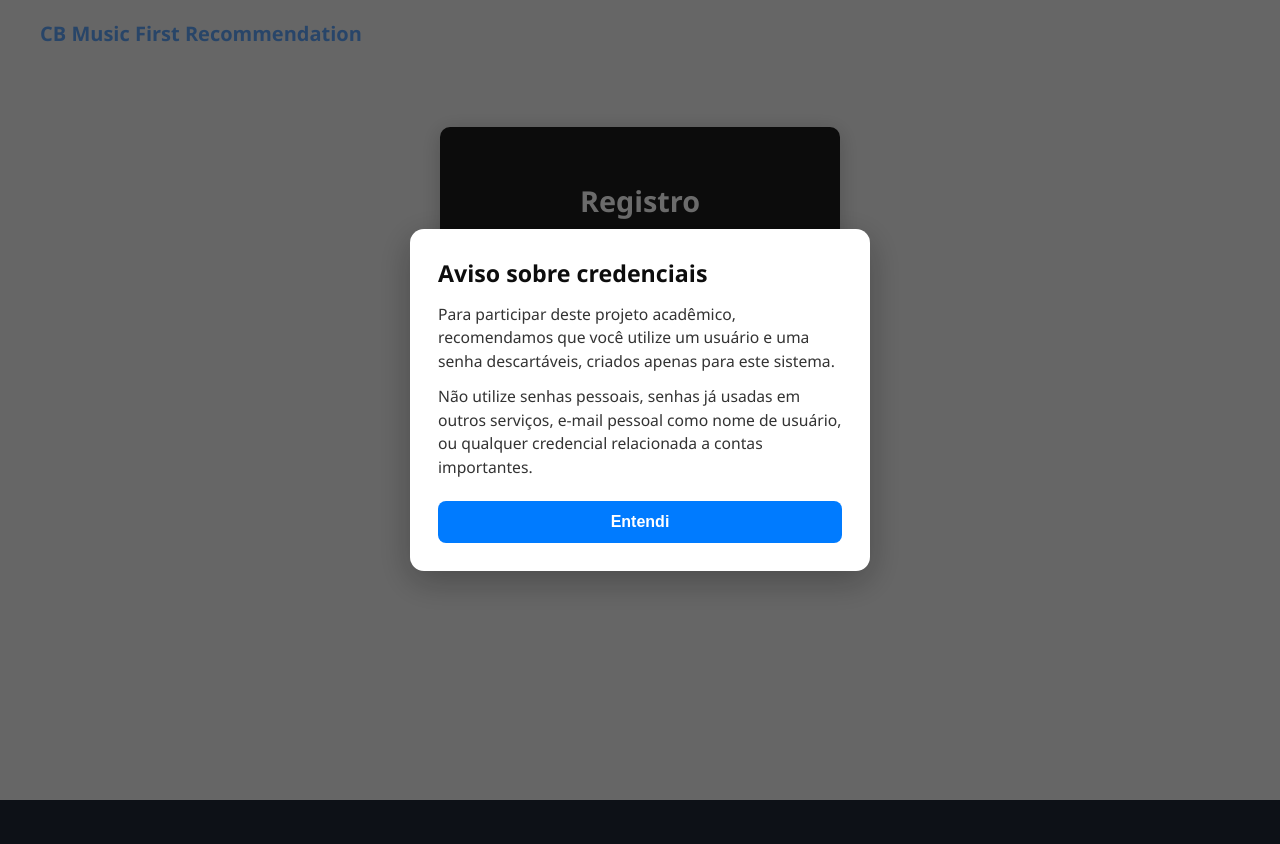
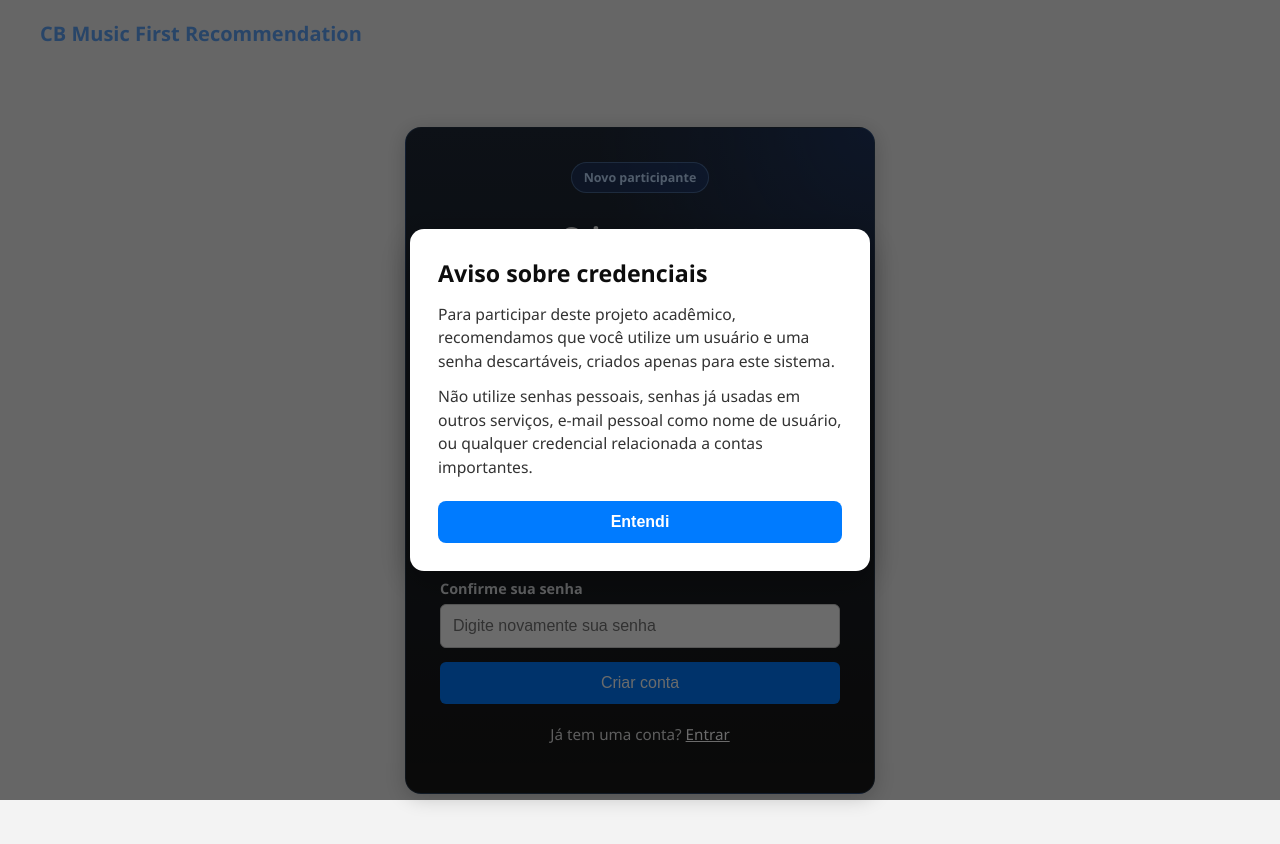
Before and after one commit to joao-fa/ContentBased-Music-First-Recommendation, a React app in the folder frontend/: page /login in a window 1280 px wide. Both pictures are taken after a click on the element "Registrar-se". Shown: the top 844 px of the page. Before the commit the page ends 800 px from the top, so only its background shows below. Built offline with nearby package versions, Linux system fonts and the light colour scheme; no server answers; the HTML template or start-up script is replaced by a standard one.

Commit message:
Melhorias na tela de registro

```diff
--- a/frontend/src/pages/Register.jsx
+++ b/frontend/src/pages/Register.jsx
@@ -1,21 +1,68 @@
 import { useState } from "react";
+import { HelpCircle } from "lucide-react";
 import { useNavigate } from "react-router-dom";
 import api from "../api";
 import "../styles/Auth.css";
 
 export default function Register() {
   const navigate = useNavigate();
+
   const [username, setUsername] = useState("");
   const [password, setPassword] = useState("");
+  const [passwordConfirmation, setPasswordConfirmation] = useState("");
+  const [errorMsg, setErrorMsg] = useState("");
+  const [submitting, setSubmitting] = useState(false);
   const [showCredentialWarning, setShowCredentialWarning] = useState(true);
+
+  const validateForm = () => {
+    const trimmedUsername = username.trim();
+
+    if (!trimmedUsername) {
+      setErrorMsg("Informe um nome de usuário.");
+      return false;
+    }
+
+    if (!password || !passwordConfirmation) {
+      setErrorMsg("Preencha a senha e a confirmação de senha.");
+      return false;
+    }
+
+    if (password !== passwordConfirmation) {
+      setErrorMsg("As senhas digitadas não coincidem.");
+      return false;
+    }
+
+    if (password.length < 4) {
+      setErrorMsg("A senha deve ter pelo menos 4 caracteres.");
+      return false;
+    }
+
+    setErrorMsg("");
+    return true;
+  };
 
   const handleSubmit = async (e) => {
     e.preventDefault();
+
+    if (!validateForm()) return;
+
     try {
-      await api.post("/api/user/register/", { username, password });
+      setSubmitting(true);
+      setErrorMsg("");
+
+      await api.post("/api/user/register/", {
+        username: username.trim(),
+        password,
+      });
+
       navigate("/login");
     } catch (err) {
-      alert("Erro ao registrar: " + err.message);
+      console.error(err);
+      setErrorMsg(
+        "Erro ao registrar. Verifique os dados informados ou tente novamente mais tarde."
+      );
+    } finally {
+      setSubmitting(false);
     }
   };
 
@@ -58,27 +105,76 @@ export default function Register() {
         </h1>
       </header>
 
-      <main className="auth-container">
-        <h2 className="auth-heading">Registro</h2>
+      <main className="auth-container auth-register-container">
+        <div className="auth-register-badge">Novo participante</div>
 
-        <form className="auth-form" onSubmit={handleSubmit}>
+        <h2 className="auth-heading auth-register-heading">Criar conta</h2>
+
+        <p className="auth-register-description">
+          Cadastre um usuário descartável para participar da avaliação acadêmica
+          do sistema de recomendação musical.
+        </p>
+
+        <div className="auth-data-help">
+          <span>Estes dados serão utilizados para quê?</span>
+
+          <span
+            className="auth-data-tooltip-wrapper"
+            tabIndex={0}
+            aria-label="Informações sobre uso dos dados de cadastro"
+          >
+            <HelpCircle size={17} />
+
+            <span className="auth-data-tooltip">
+              Os dados informados não serão utilizados para fins além deste projeto
+              de mestrado. Eles serão mantidos em bancos hospedados e servirão apenas
+              para distinguir as avaliações realizadas no sistema.
+            </span>
+          </span>
+        </div>
+
+        {errorMsg && <p className="auth-error">{errorMsg}</p>}
+
+        <form className="auth-form auth-register-form" onSubmit={handleSubmit}>
+          <label className="auth-field">
+            <span>Usuário</span>
             <input
               type="text"
-            placeholder="Usuário"
+              placeholder="Crie um usuário para este sistema"
               value={username}
               onChange={(e) => setUsername(e.target.value)}
+              autoComplete="username"
               required
             />
+          </label>
 
+          <label className="auth-field">
+            <span>Senha</span>
             <input
               type="password"
-            placeholder="Senha"
+              placeholder="Crie uma senha descartável"
               value={password}
               onChange={(e) => setPassword(e.target.value)}
+              autoComplete="new-password"
               required
             />
+          </label>
 
-          <button type="submit">Registrar</button>
+          <label className="auth-field">
+            <span>Confirme sua senha</span>
+            <input
+              type="password"
+              placeholder="Digite novamente sua senha"
+              value={passwordConfirmation}
+              onChange={(e) => setPasswordConfirmation(e.target.value)}
+              autoComplete="new-password"
+              required
+            />
+          </label>
+
+          <button type="submit" disabled={submitting}>
+            {submitting ? "Registrando..." : "Criar conta"}
+          </button>
         </form>
 
         <p className="auth-link">
--- a/frontend/src/styles/Auth.css
+++ b/frontend/src/styles/Auth.css
@@ -8,7 +8,7 @@ body {
   margin: 0;
   padding: 0;
   font-family: 'Segoe UI', Tahoma, Geneva, Verdana, sans-serif;
-  background-color: #f3f3f3; /* off-white */
+  background-color: #f3f3f3;
   color: #222;
 }
 
@@ -66,6 +66,12 @@ body {
   font-size: 1rem;
 }
 
+.auth-form input:focus {
+  outline: none;
+  border-color: #60a5fa;
+  box-shadow: 0 0 0 2px rgba(96, 165, 250, 0.22);
+}
+
 .auth-form button {
   padding: 12px;
   background-color: #007bff;
@@ -79,6 +85,11 @@ body {
 
 .auth-form button:hover {
   background-color: #0056b3;
+}
+
+.auth-form button:disabled {
+  opacity: 0.72;
+  cursor: not-allowed;
 }
 
 /* Link abaixo do botão */
@@ -148,11 +159,136 @@ body {
   background-color: #0056b3;
 }
 
+/* ==========================================================
+   Registro
+   ========================================================== */
+
+.auth-register-container {
+  max-width: 470px;
+  padding: 34px;
+  border-radius: 16px;
+  background:
+    radial-gradient(circle at top right, rgba(37, 99, 235, 0.22), transparent 34%),
+    linear-gradient(180deg, #1f2937 0%, #171717 100%);
+  border: 1px solid rgba(96, 165, 250, 0.18);
+}
+
+.auth-register-badge {
+  width: fit-content;
+  margin: 0 auto 12px;
+  padding: 6px 12px;
+  border-radius: 999px;
+  background-color: rgba(37, 99, 235, 0.2);
+  color: #bfdbfe;
+  border: 1px solid rgba(147, 197, 253, 0.35);
+  font-size: 0.78rem;
+  font-weight: 700;
+}
+
+.auth-register-heading {
+  margin-bottom: 10px;
+}
+
+.auth-register-description {
+  margin: 0 0 18px;
+  color: #d1d5db;
+  font-size: 0.94rem;
+  line-height: 1.55;
+  text-align: center;
+}
+
+.auth-register-form {
+  gap: 14px;
+}
+
+.auth-field {
+  display: flex;
+  flex-direction: column;
+  gap: 6px;
+}
+
+.auth-field span {
+  color: #e5e7eb;
+  font-size: 0.9rem;
+  font-weight: 600;
+}
+
+.auth-data-help {
+  width: 100%;
+  margin: 0 0 18px;
+  padding: 10px 12px;
+  border-radius: 10px;
+  background-color: rgba(15, 23, 42, 0.68);
+  border: 1px solid rgba(148, 163, 184, 0.26);
+  color: #e5e7eb;
+  display: inline-flex;
+  align-items: center;
+  justify-content: center;
+  gap: 7px;
+  font-size: 0.88rem;
+  line-height: 1.35;
+  position: relative;
+}
+
+.auth-data-tooltip-wrapper {
+  display: inline-flex;
+  align-items: center;
+  color: #bfdbfe;
+  cursor: help;
+}
+
+.auth-data-tooltip {
+  position: absolute;
+  left: 50%;
+  top: calc(100% + 10px);
+  transform: translateX(-50%);
+  width: min(330px, calc(100vw - 48px));
+  padding: 10px 12px;
+  border-radius: 8px;
+  background: #111827;
+  color: #ffffff;
+  font-size: 0.78rem;
+  line-height: 1.45;
+  font-weight: 400;
+  opacity: 0;
+  visibility: hidden;
+  pointer-events: none;
+  transition: opacity 0.15s ease-in-out;
+  z-index: 30;
+  box-shadow: 0 6px 18px rgba(0, 0, 0, 0.32);
+  white-space: normal;
+}
+
+.auth-data-tooltip-wrapper:hover .auth-data-tooltip,
+.auth-data-tooltip-wrapper:focus .auth-data-tooltip,
+.auth-data-tooltip-wrapper:focus-within .auth-data-tooltip,
+.auth-data-help:hover .auth-data-tooltip,
+.auth-data-help:focus-within .auth-data-tooltip {
+  opacity: 1;
+  visibility: visible;
+}
+
+.auth-error {
+  margin: 0 0 14px;
+  padding: 10px 12px;
+  border-radius: 8px;
+  background-color: rgba(239, 68, 68, 0.14);
+  border: 1px solid rgba(248, 113, 113, 0.35);
+  color: #fecaca;
+  font-size: 0.9rem;
+  line-height: 1.35;
+}
+
 /* Responsivo */
 @media (max-width: 480px) {
   .auth-container {
     padding: 20px;
     margin: 40px 16px;
+  }
+
+  .auth-register-container {
+    padding: 24px 20px;
+    margin: 32px 16px;
   }
 
   .site-title {
@@ -161,6 +297,23 @@ body {
 
   .auth-heading {
     font-size: 1.5rem;
+  }
+
+  .auth-register-description {
+    font-size: 0.9rem;
+  }
+
+  .auth-data-help {
+    align-items: flex-start;
+    justify-content: flex-start;
+    text-align: left;
+  }
+
+  .auth-data-tooltip {
+    left: 0;
+    right: 0;
+    transform: none;
+    width: auto;
   }
 
   .auth-modal {
--- a/frontend/src/styles/Recommender.css
+++ b/frontend/src/styles/Recommender.css
@@ -470,10 +470,6 @@
    Ajustes responsivos para Recommender e RecommendationResults
    ========================================================== */
 
-/*
-  Corrige overflow causado por width: 100% + margens laterais.
-  Antes, em mobile, width: 100% somado a margin: 25px 15px podia ultrapassar a viewport.
-*/
 .recommender-container {
   width: calc(100% - 32px);
   max-width: 1100px !important;
@@ -634,7 +630,9 @@
     right: 0 !important;
     top: calc(100% + 8px) !important;
     transform: none !important;
-    width: min(260px, calc(100vw - 56px)) !important;
+    width: min(260px, calc(100vw - 48px)) !important;
+    max-width: calc(100vw - 48px) !important;
+    overflow-wrap: anywhere !important;
   }
 }
 
@@ -732,6 +730,8 @@
   line-height: 1.35;
   white-space: nowrap;
   box-shadow: 0 4px 8px rgba(37, 99, 235, 0.22);
+  position: relative;
+  overflow: visible;
 }
 
 .recommender-database-help:hover {
@@ -743,7 +743,6 @@
   display: inline-flex;
   align-items: center;
   cursor: help;
-  position: relative;
   color: #ffffff;
 }
 
@@ -751,7 +750,8 @@
   position: absolute;
   right: 0;
   top: calc(100% + 10px);
-  width: 280px;
+  width: min(280px, calc(100vw - 48px));
+  max-width: calc(100vw - 48px);
   padding: 10px 12px;
   border-radius: 8px;
   background: #111827;
@@ -761,15 +761,19 @@
   font-weight: 400;
   opacity: 0;
   visibility: hidden;
+  pointer-events: none;
   transition: opacity 0.15s ease-in-out;
-  z-index: 30;
+  z-index: 80;
   box-shadow: 0 6px 18px rgba(0, 0, 0, 0.22);
   white-space: normal;
+  overflow-wrap: anywhere;
 }
 
 .recommender-database-tooltip-wrapper:hover .recommender-database-tooltip,
 .recommender-database-tooltip-wrapper:focus .recommender-database-tooltip,
-.recommender-database-tooltip-wrapper:focus-within .recommender-database-tooltip {
+.recommender-database-tooltip-wrapper:focus-within .recommender-database-tooltip,
+.recommender-database-help:hover .recommender-database-tooltip,
+.recommender-database-help:focus-within .recommender-database-tooltip {
   opacity: 1;
   visibility: visible;
 }
@@ -809,8 +813,10 @@
 
   .recommender-database-tooltip {
     left: 0;
-    right: auto;
-    width: min(280px, calc(100vw - 56px));
+    right: 0;
+    top: calc(100% + 8px);
+    width: auto;
+    max-width: none;
   }
 }
 
```
Lines whose indentation alone changed are shown as unchanged.
